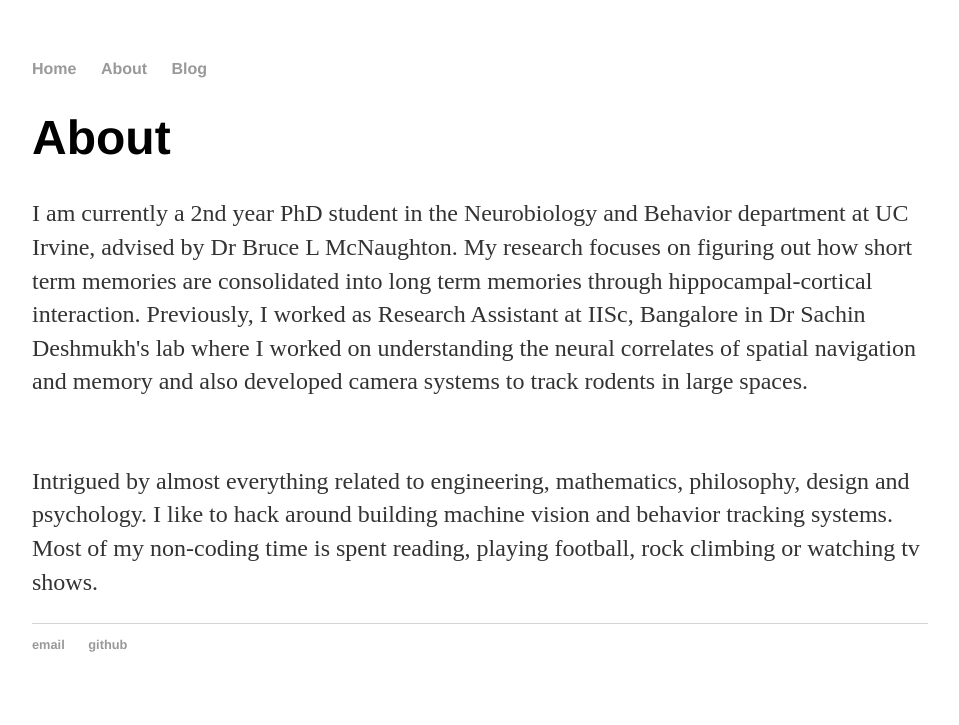
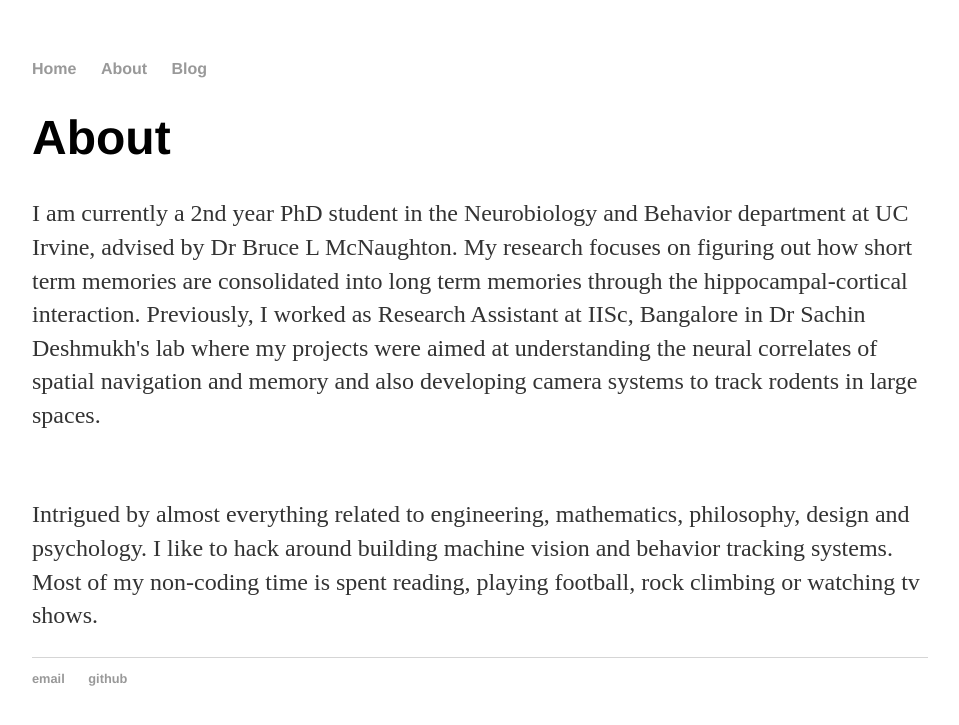
Before and after one commit to rajatsaxena/rajatsaxena.github.io, a Jekyll site: the page built from about/index.html, in a window 1280 px wide. Shown: the top 725 px of the page, without its empty margins (160-1119 px from the left). Built offline with Jekyll 4.4.1, drawn with Linux system fonts in a browser that asks for light colours.

Commit message:
Update index.html

```diff
--- a/about/index.html
+++ b/about/index.html
@@ -7,10 +7,10 @@ title: Rajat Saxena's Blog
 			<h1>About</h1>
 			<p>I am currently a 2nd year PhD student in the Neurobiology and Behavior department at UC Irvine,
 				advised by Dr Bruce L McNaughton. My research focuses on figuring out how short term memories
-				are consolidated into long term memories through hippocampal-cortical interaction.
+				are consolidated into long term memories through the hippocampal-cortical interaction.
 				Previously, I worked as Research Assistant at IISc, Bangalore in Dr Sachin Deshmukh's lab
-				where I worked on understanding the neural correlates of spatial navigation and memory and
-				also developed camera systems to track rodents in large spaces.
+				where my projects were aimed at understanding the neural correlates of spatial navigation and
+				memory and also developing camera systems to track rodents in large spaces.
 			</p>
 			<br/>
 <p> Intrigued by almost everything related to engineering, mathematics, philosophy, design and psychology. I like to hack around
```
